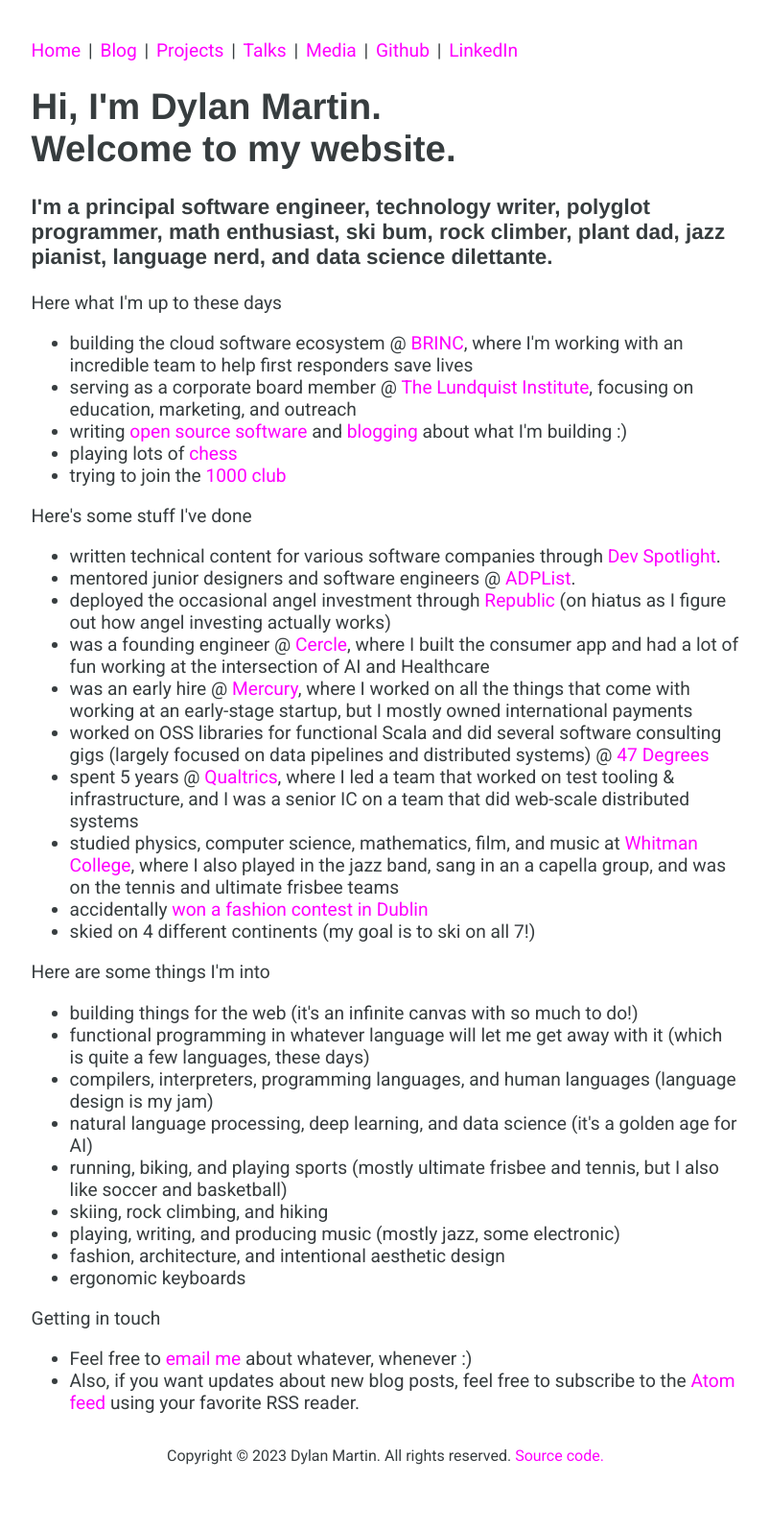
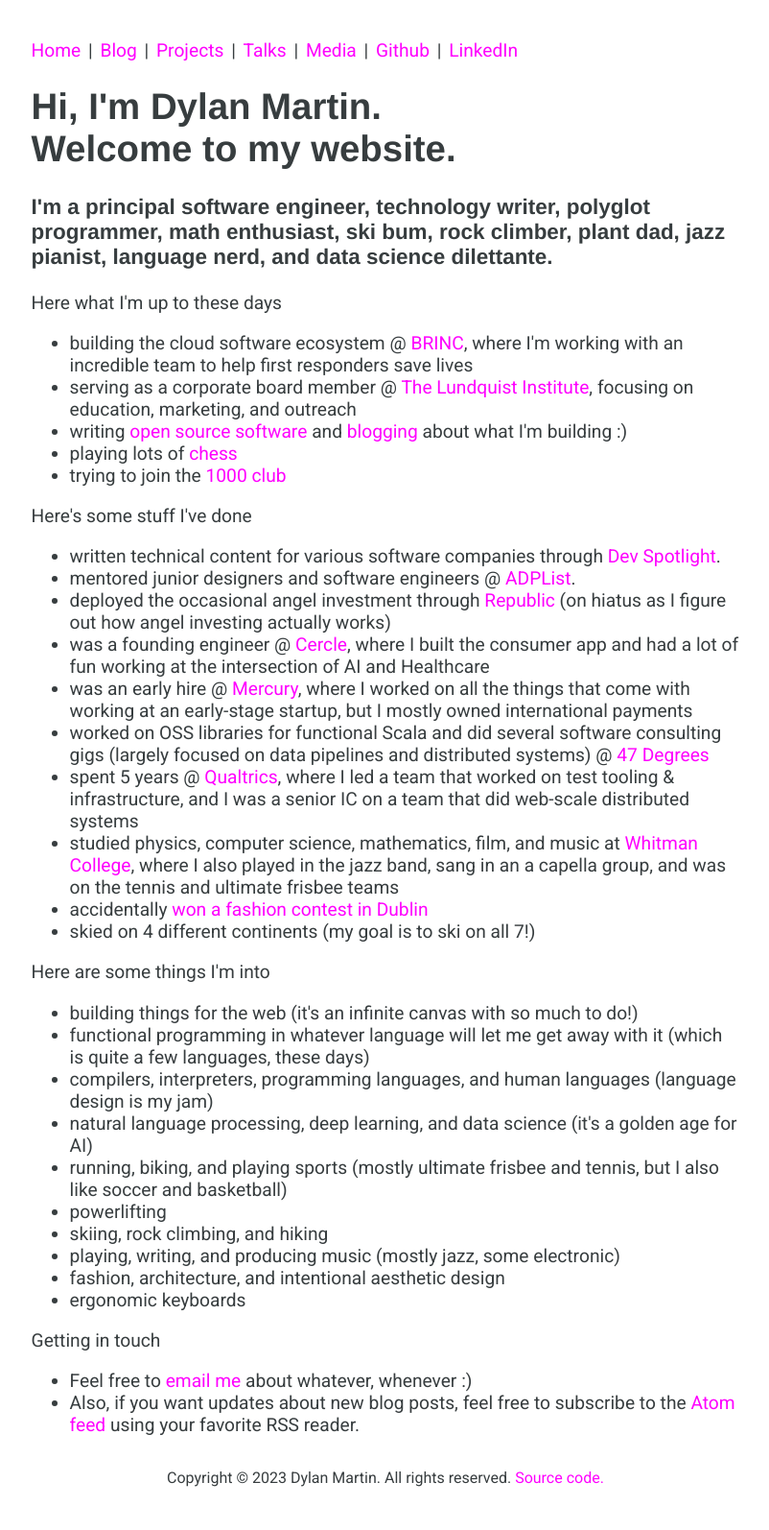
Before and after one commit to dmarticus/dmarticus.github.io, a Jekyll site: the page built from index.html, in a window 1280 px wide. Shown: the whole page at 96% size, without its empty margins (238-1040 px from the left). Built offline with Jekyll 4.4.1, drawn with Linux system fonts in a browser that asks for light colours; comment, search, counter and statistics services are not loaded; before the commit the page ends 1571 px from its top, so only the background shows below that.

Commit message:
added lifting

```diff
--- a/index.html
+++ b/index.html
@@ -132,6 +132,7 @@
     running, biking, and playing sports (mostly ultimate frisbee and tennis, but
     I also like soccer and basketball)
   </li>
+  <li>powerlifting</li>
   <li>skiing, rock climbing, and hiking</li>
   <li>playing, writing, and producing music (mostly jazz, some electronic)</li>
   <li>fashion, architecture, and intentional aesthetic design</li>
```
